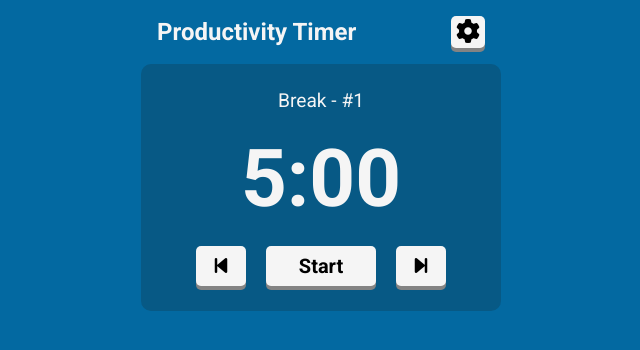
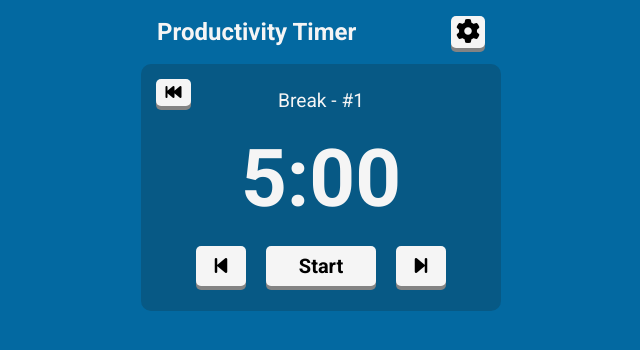
Before and after one commit to robsassack/productivity-timer, an Angular app: page / in a window 1280 px wide. Both pictures are taken after a click on the button 740 px from the left and 266 px from the top of the page. Shown: the top 350 px of the page, without its empty margins (319-959 px from the left). Built offline with nearby package versions, Linux system fonts and the light colour scheme.

Commit message:
Added button to reset interval

```diff
--- a/src/app/timer/timer.component.css
+++ b/src/app/timer/timer.component.css
@@ -2,6 +2,7 @@
   display: flex;
   flex-direction: column;
   align-items: center;
+  position: relative;
   gap: 20px;
   background-color: #9f1239;
   transition: background-color 1000ms ease;
@@ -56,3 +57,12 @@ button:disabled {
 .timer-button {
   width: 110px;
 }
+
+.interval-reset {
+  position: absolute;
+  top: 15px;
+  left: 15px;
+  font-size: 1em;
+  padding: 4px 5px;
+  width: 35px;
+}
--- a/src/app/timer/timer.component.html
+++ b/src/app/timer/timer.component.html
@@ -13,4 +13,5 @@
     <button *ngIf="pauseTimer && timer !== null" (click)="resume()" class="timer-button">Resume</button>
     <button (click)="next()" aria-label="skip"><i class="fa-solid fa-forward-step"></i></button>
   </div>
+  <button *ngIf="currentInterval > 0" class="interval-reset" (click)="resetInterval()"><i class="fa-solid fa-backward-fast"></i></button>
 </div>
--- a/src/app/timer/timer.component.ts
+++ b/src/app/timer/timer.component.ts
@@ -127,6 +127,19 @@ export class TimerComponent {
     this.updateTitle();
   }
 
+  resetInterval() {
+    // reset interval
+    this.currentInterval = 0;
+    this.time = this.interval[this.currentInterval%8].time;
+    if (this.timer) {
+      this.timer.unsubscribe();
+    }
+    this.timer = null;
+    this.pauseTimer = false;
+    this.setBackgroundColor();
+    this.updateTitle();
+  }
+
   private setBackgroundColor() {
     // set background color based on interval
     switch (this.interval[this.currentInterval % 8].name) {
```
